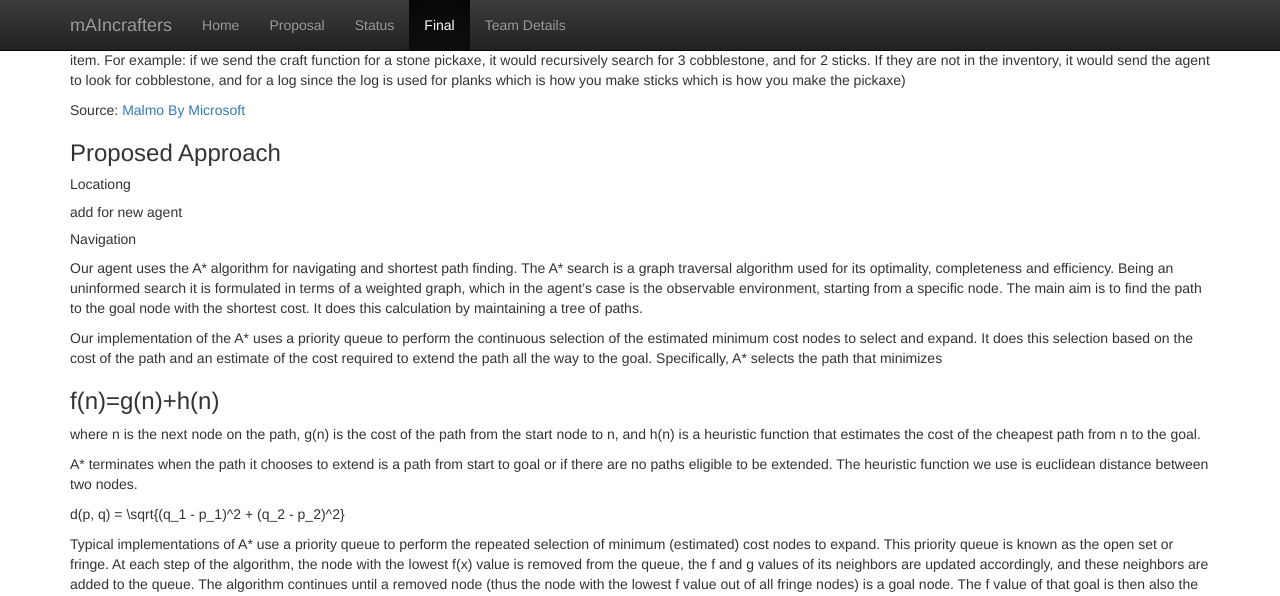
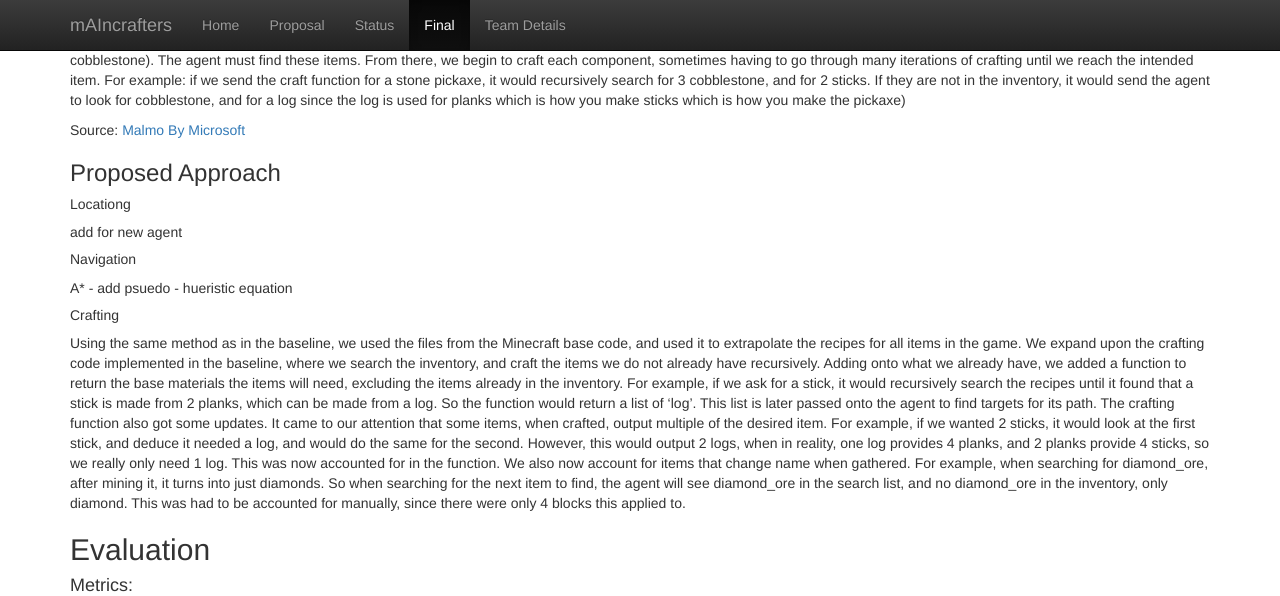
Before and after one commit to dheyay/mAIncrafters, a Jekyll site: the page built from docs/final.md, in a window 1280 px wide and 1400 px high, scrolled down 1721 px. Shown: the top 596 px of the window. Built offline with Jekyll 4.4.1, drawn with Linux system fonts in a browser that asks for light colours; some of the changed text lies outside the part shown.

Commit message:
Create final.md

```diff
--- a/docs/final.md
+++ b/docs/final.md
@@ -4,12 +4,12 @@
 ---
 
 ## Project Summary
-Suppose you are playing Minecraft and as a regular miner in a world, you want to start a large building project but are not sure about everything you need for it. That is where our mAinCrafter comes in. Our agent focuses on automation of menial tasks in Minecraft to make the gameplay more streamlined and less repetitive for the player. The agent does the finding and mining so you can focus on desigining your latest masterpiece.
+Suppose you are playing Minecraft and as a regular miner in a world, you want to start a large building project but are not sure about everything you need for it. What if the items you need are tedious to make? What if you're more interested in the exploring aspect, but need items to progress? That is where our mAinCrafter comes in. Our agent focuses on automation of menial tasks in Minecraft to make the gameplay more streamlined and less repetitive for the player. The agent does the finding, mining, and crafting so you can focus on desigining your latest masterpiece.
 
 ADD IMAGE HERE
 
 The main goal of this project is to allow the user to give the agent items to craft and the agent will automatically move around and seek out the materials needed to craft it and acquire them. The agent will take into account the placing of the elements and if the item needed to be crafted has a sub-element that also needs crafting, it will find all the base elements needed and provide the user with the final element after crafting it. The agent will be able to find the elements in a large/complex map while avoiding obstacles and being efficient about time as well. It can also be used in order to gather materials stated by the user.
-For example, before building a castle, the user can simply instruct the agent to gather wood or cobblestone.
+For example, before building a castle, the user can simply instruct the agent to gather wood or cobblestone, or if you need a complicated item like a piston, or an anvil, you can simply start the agent, and come back once the task is complete.
 
 #### ADD VIDEO
 
@@ -62,28 +62,12 @@
 add for new agent
 
 ##### Navigation
-Our agent uses the A* algorithm for navigating and shortest path finding. The A* search is a graph traversal algorithm used for its optimality, completeness and efficiency. Being an uninformed search it is formulated in terms of a weighted graph, which in the agent's case is the observable environment, starting from a specific node. The main aim is to find the path to the goal node with the shortest cost. It does this calculation by maintaining a tree of paths.
-
-
-Our implementation of the A* uses a priority queue to perform the continuous selection of the estimated minimum cost nodes to select and expand. It does this selection based on the cost of the path and an estimate of the cost required to extend the path all the way to the goal. Specifically, A* selects the path that minimizes
-
-### f(n)=g(n)+h(n)
-
-where n is the next node on the path, g(n) is the cost of the path from the start node to n, and h(n) is a heuristic function that estimates the cost of the cheapest path from n to the goal.
-
-A* terminates when the path it chooses to extend is a path from start to goal or if there are no paths eligible to be extended. The heuristic function we use is euclidean distance between two nodes.
-
-
-d(p, q) = \sqrt{(q_1 - p_1)^2 + (q_2 - p_2)^2}
-
-Typical implementations of A* use a priority queue to perform the repeated selection of minimum (estimated) cost nodes to expand. This priority queue is known as the open set or fringe. At each step of the algorithm, the node with the lowest f(x) value is removed from the queue, the f and g values of its neighbors are updated accordingly, and these neighbors are added to the queue. The algorithm continues until a removed node (thus the node with the lowest f value out of all fringe nodes) is a goal node. The f value of that goal is then also the cost of the shortest path, since h at the goal is zero.
-
-![Astar_progress_animation](https://upload.wikimedia.org/wikipedia/commons/5/5d/Astar_progress_animation.gif)
-
-[Source: WikiPedia](https://en.wikipedia.org/wiki/A*_search_algorithm#/media/File:Astar_progress_animation.gif)
+A* - add psuedo - hueristic equation
 
 ##### Crafting
-add for new agent
+Using the same method as in the baseline, we used the files from the Minecraft base code, and used it to extrapolate the recipes for all items in the game. We expand upon the crafting code implemented in the baseline, where we search the inventory, and craft the items we do not already have recursively.
+Adding onto what we already have, we added a function to return the base materials the items will need, excluding the items already in the inventory. For example, if we ask for a stick, it would recursively search the recipes until it found that a stick is made from 2 planks, which can be made from a log. So the function would return a list of 'log'. This list is later passed onto the agent to find targets for its path. The crafting function also got some updates. It came to our attention that some items, when crafted, output multiple of the desired item. For example, if we wanted 2 sticks, it would look at the first stick, and deduce it needed a log, and would do the same for the second. However, this would output 2 logs, when in reality, one log provides 4 planks, and 2 planks provide 4 sticks, so we really only need 1 log. This was now accounted for in the function.
+We also now account for items that change name when gathered. For example, when searching for diamond_ore, after mining it, it turns into just diamonds. So when searching for the next item to find, the agent will see diamond_ore in the search list, and no diamond_ore in the inventory, only diamond. This was had to be accounted for manually, since there were only 4 blocks this applied to.
 
 ## Evaluation
 #### Metrics:
```
